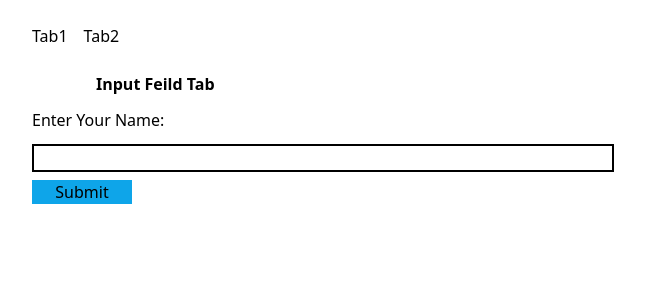
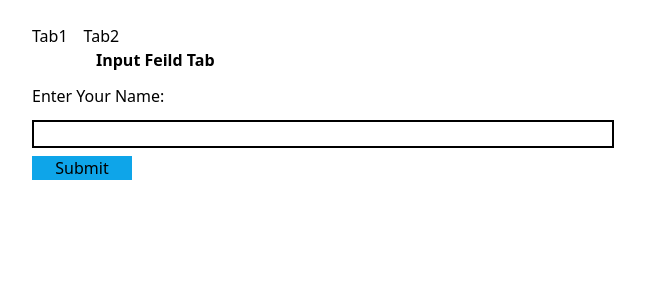
Before and after one commit to Smuhtasham/ForumValidation, a React (Create React App) app: page / in a window 1280 px wide. Shown: the top 300 px of the page, without its empty margins (128-773 px from the left). Built offline with nearby package versions, Linux system fonts and the light colour scheme.

Commit message:
states & Props

```diff
--- a/src/Data.js
+++ b/src/Data.js
@@ -1,26 +1,19 @@
 import React, { useState } from "react";
-import Tab1 from "./Tab1";
-import Tab2 from "./Tab2";
+// import Tab1 from "./Tab1";
+// import Tab2 from "./Tab2";
+import Tabs from "./Tabs";
 
 const Data = () => {
   const [name, setName] = useState([]);
-  const [toggle, setToggle] = useState("tab1");
 
   console.log(name);
 
   return (
     <>
-      <div className="flex px-40 py-6 w-[90%] flex-col ">
-        <div className="flex items-center gap-4">
-          <div onClick={() => setToggle("tab1")}>Tab1</div>
-          <div onClick={() => setToggle("tab2")}>Tab2</div>
-        </div>{" "}
-        <br />
         <div>
-          {toggle === "tab1" && <Tab1 name={name} setName={setName} />}
-          {toggle === "tab2" && <Tab2 name={name} />}
+            <Tabs name={name} setName={setName} />
         </div>
-      </div>
+
     </>
   );
 };
--- /dev/null
+++ b/src/Tabs.js
@@ -0,0 +1,24 @@
+import React, { useState } from 'react'
+import Tab1 from './Tab1'
+import Tab2 from './Tab2'
+
+const Tabs = ({name,setName}) => {
+
+
+    const [toggle, setToggle] = useState("tab1");
+
+  return (
+    <>
+
+    <div className="flex px-40 py-6 w-[90%] flex-col ">
+    <div className="flex items-center gap-4">
+          <div onClick={() => setToggle("tab1")}>Tab1</div>
+          <div onClick={() => setToggle("tab2")}>Tab2</div>
+        </div>
+    <div>{toggle === "tab1" && <Tab1 name={name} setName={setName} />}
+    {toggle === "tab2" && <Tab2 name={name} />}</div></div>
+    </>
+  )
+}
+
+export default Tabs
```
